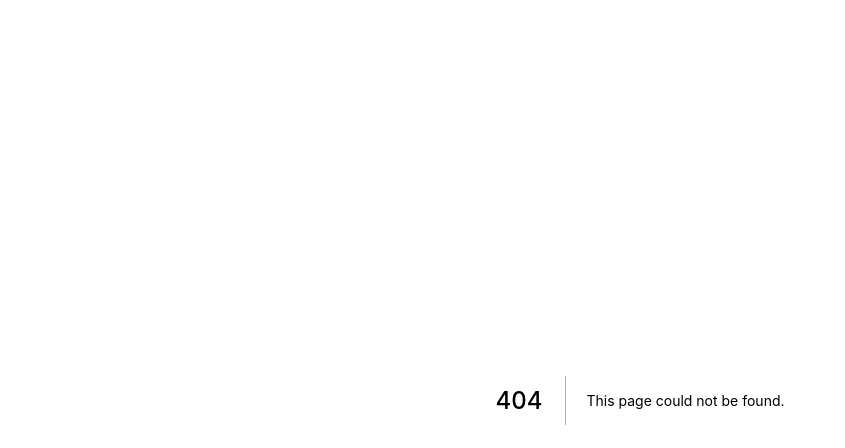
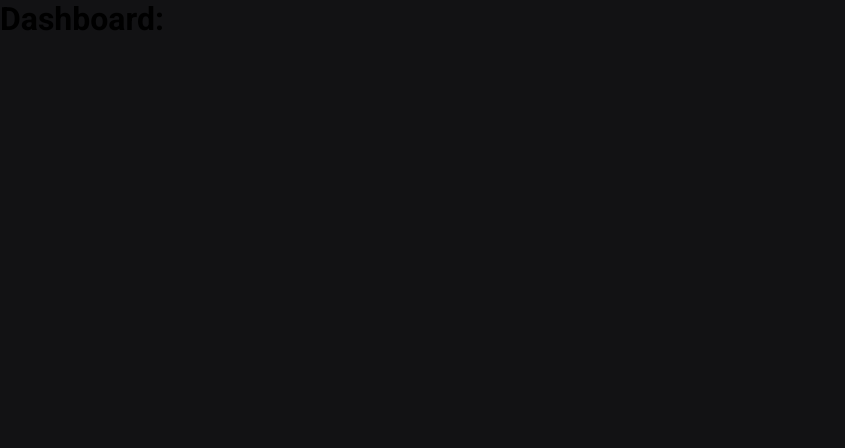
Before and after one commit to Brspontes/react-auth, a Next.js app: page /dashboard in a window 1280 px wide. Before the commit this address had no page. Shown: the top 448 px of the page, without its empty margins (0-845 px from the left). Built offline with nearby package versions, Linux system fonts and the light colour scheme.

Commit message:
melhorando autenticacao

```diff
--- a/src/contexts/AuthContext.tsx
+++ b/src/contexts/AuthContext.tsx
@@ -1,5 +1,7 @@
-import { createContext, ReactNode } from "react";
+import Router from "next/router";
+import { createContext, ReactNode, useState } from "react";
 import { api } from "../services/api";
+
 
 type SignInCredentials = {
   email: string
@@ -9,16 +11,24 @@
 type AuthContextData = {
   signIn(credentials: SignInCredentials): Promise<void>
   isAuthenticated: boolean
+  user: User
 }
 
 type AuthProviderProps = {
   children: ReactNode
 }
 
+type User = {
+  email: string
+  permissions: string[]
+  roles: string[]
+}
+
 export const AuthContext = createContext({} as AuthContextData)
 
 export function AuthProvider({ children }: AuthProviderProps) {
-  const isAuthenticated = false
+  const [user, setUser] = useState<User>()
+  const isAuthenticated = !!user
 
   async function signIn({ email, password }: SignInCredentials) {
     try {
@@ -27,16 +37,22 @@
         password
       })
 
-      console.log(response.data)
+      const { token, refreshToken, permissions, roles } = response.data
+
+      setUser({
+        email,
+        permissions,
+        roles
+      })
+
+      Router.push('/dashboard')
     } catch (error) {
       console.log(error)
     }
-
-
   }
 
   return (
-    <AuthContext.Provider value={{ signIn, isAuthenticated}}>
+    <AuthContext.Provider value={{ signIn, isAuthenticated, user}}>
       { children }
     </AuthContext.Provider>
   )
--- /dev/null
+++ b/src/pages/dashboard.tsx
@@ -0,0 +1,9 @@
+import { useContext } from "react"
+import { AuthContext } from "../contexts/AuthContext"
+
+export default function Dashboard() {
+  const { user } = useContext(AuthContext)
+  return (
+    <h1>Dashboard: {user?.email}</h1>
+  )
+}
```
